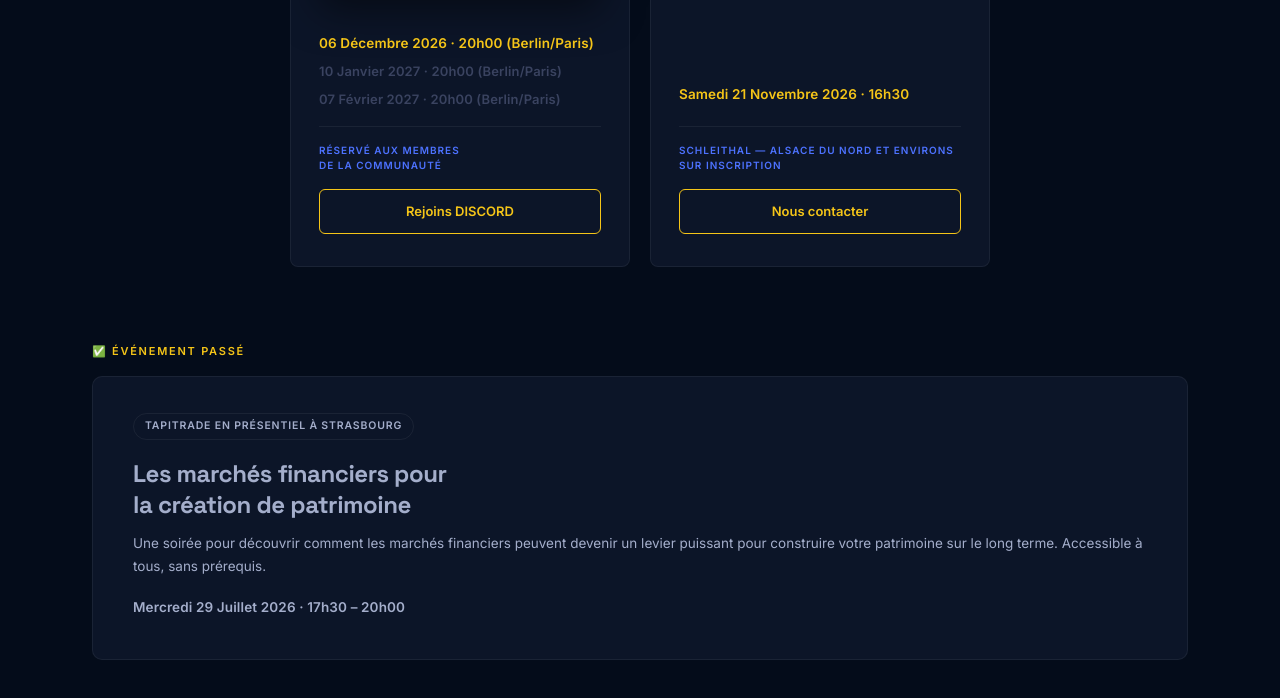
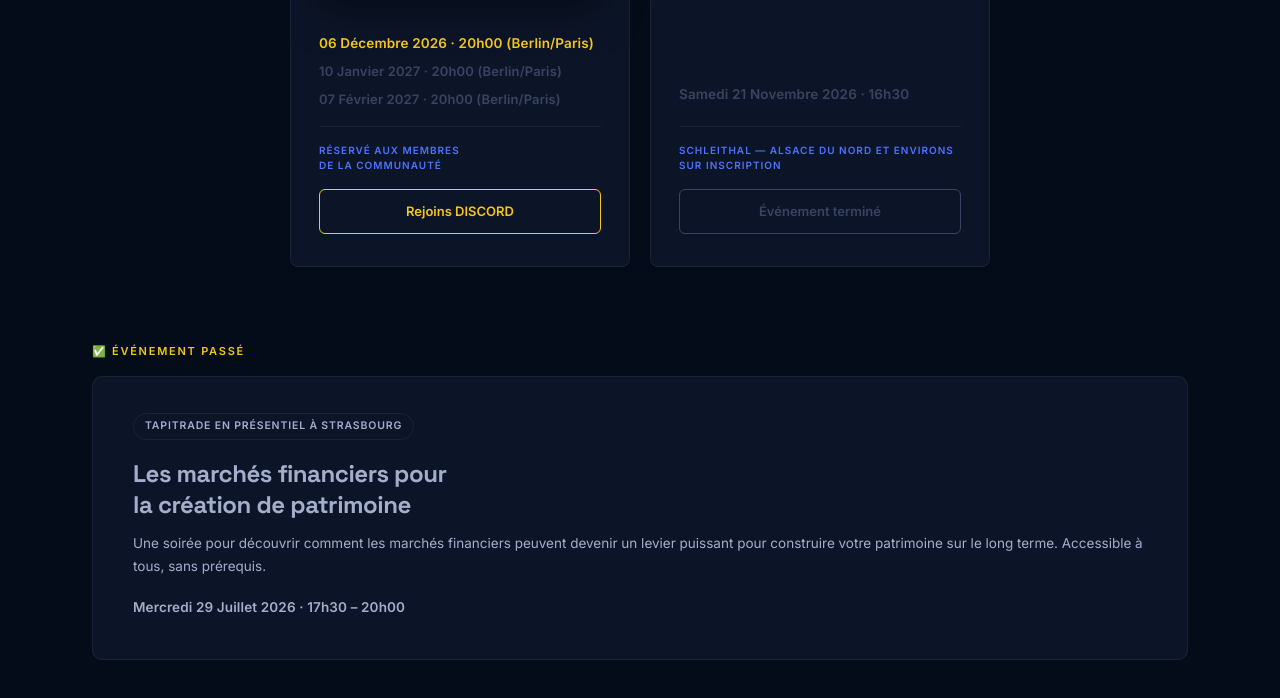
Before and after one commit to dtapi-bot/TapiTrade-Web, a plain HTML site: page index.html in a window 1280 px wide. Shown: the part 8286-8984 px from the top of the page. Drawn offline with Linux system fonts and the light colour scheme.

Commit message:
Marque l'evenement TapiTrade en Alsace comme termine
Co-Authored-By: Claude Sonnet 5 <noreply@anthropic.com>

```diff
--- a/index.html
+++ b/index.html
@@ -1090,9 +1090,9 @@
                 <h3 class="ev-h">Rencontre &amp; échanges</h3>
                 <img src="assets/Flyer-TapiTrade-Alsace.png" alt="Flyer TapiTrade en Alsace : samedi 21 novembre 2026, 16h30, Schleithal — Alsace du Nord et environs" loading="lazy" style="width:100%;border-radius:8px;display:block;margin:4px 0 16px;box-shadow:0 12px 40px rgba(0,0,0,0.5);">
                 <div style="flex:1;"></div>
-                <div class="ev-date" style="margin-bottom:4px;">Samedi 21 Novembre 2026 · 16h30</div>
+                <div class="ev-date" style="margin-bottom:4px;color:var(--text-muted);">Samedi 21 Novembre 2026 · 16h30</div>
                 <div class="ev-foot">Schleithal — Alsace du Nord et environs<br>Sur inscription</div>
-                <a href="https://wa.me/4915565290159" target="_blank" rel="noopener" class="ev-btn">Nous contacter</a>
+                <span class="ev-btn" style="border-color:var(--text-muted);color:var(--text-muted);cursor:default;pointer-events:none;">Événement terminé</span>
             </div>
             <div class="ev-card reveal d1">
                 <span class="ev-tag">TapiTrade à Bruxelles</span>
```
